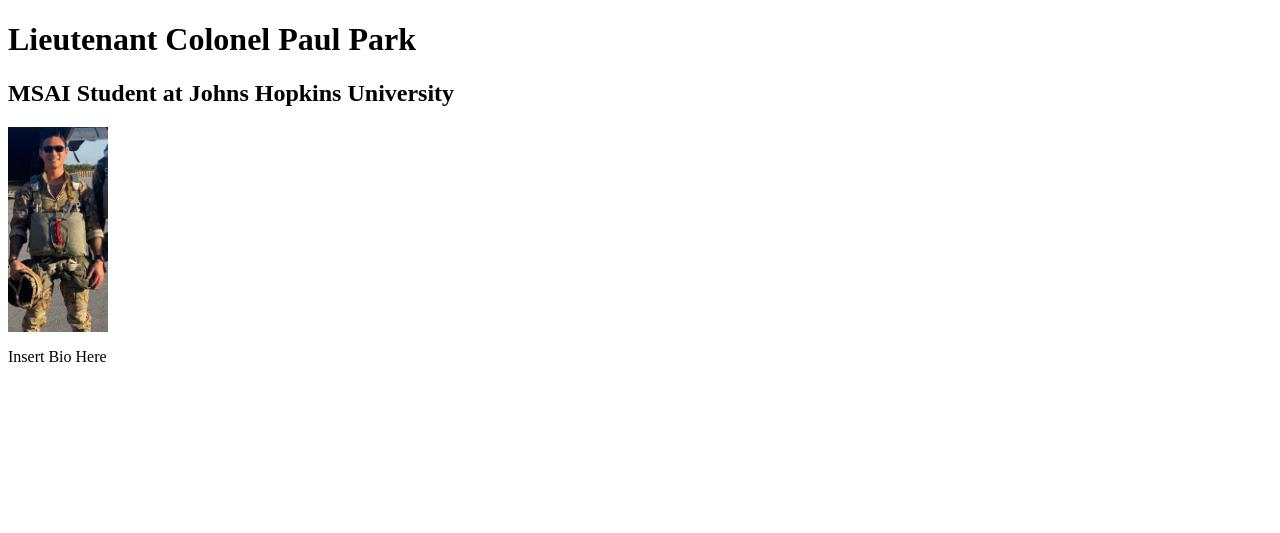
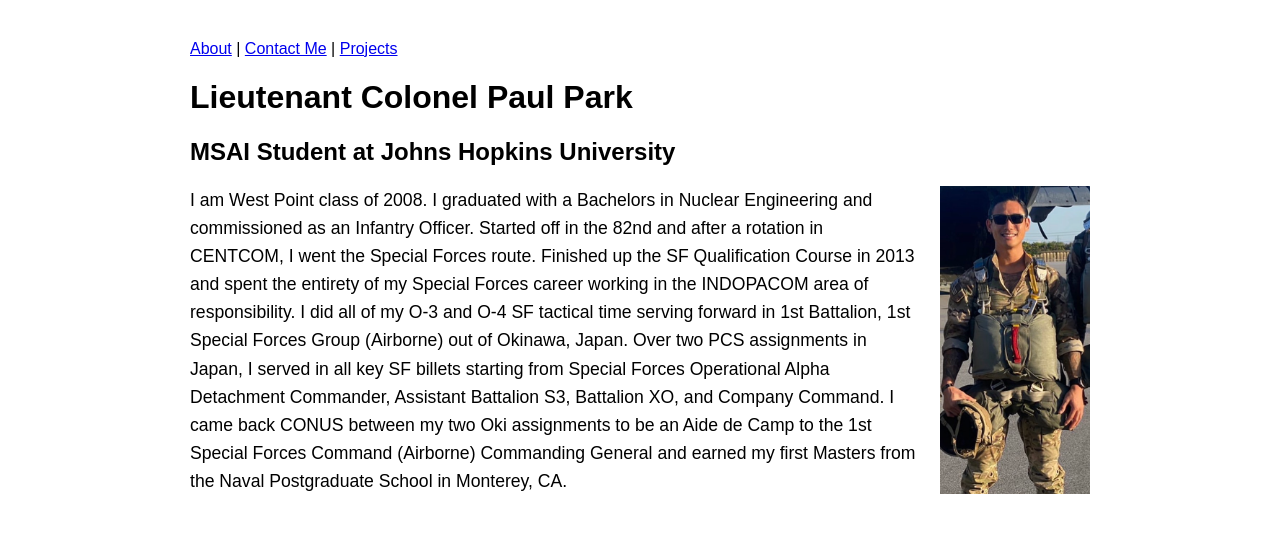
Before and after one commit to ypark79/jhu_software_concepts, a Flask app: page / in a window 1280 px wide. Shown: the top 533 px of the page. Run offline with Flask 3, Linux system fonts and the light colour scheme.

Commit message:
Added and linked a css file to home, projects, and contact pages.

```diff
--- a/personal_website/main.py
+++ b/personal_website/main.py
@@ -9,9 +9,9 @@ app = Flask(__name__)
 def home():
     return render_template('home.html')
 
-@app.route('/contact_info')
-def contact_info():
-    return render_template('contact_info.html')
+@app.route('/contact')
+def contact():
+    return render_template('contact.html')
 
 @app.route('/projects')
 def projects():
--- /dev/null
+++ b/personal_website/static/home.css
@@ -0,0 +1,17 @@
+body {
+    max-width: 900px;     /* prevents the image from flying to the far edge */
+    margin: 40px auto;    /* centers the whole content block on the page */
+    font-family: Arial, sans-serif;
+}
+
+img {
+    float: right;
+    width: 150px;
+    margin-left: 20px;
+    margin-bottom: 10px;
+}
+
+p {
+    font-size: 1.1rem;
+    line-height: 1.6;
+}
--- a/personal_website/templates/home.html
+++ b/personal_website/templates/home.html
@@ -3,11 +3,17 @@
 <head>
     <meta charset="UTF-8">
     <title>Lieutenant Colonel Paul Park</title>
+    <link rel="stylesheet" href="{{ url_for('static', filename='home.css') }}">
 </head>
 <body>
+    <nav>
+        <a href="{{ url_for('home') }}">About</a> |
+        <a href="{{ url_for('contact') }}">Contact Me</a> |
+        <a href="{{ url_for('projects') }}">Projects</a>
+    </nav>
     <h1>Lieutenant Colonel Paul Park</h1>
     <h2>MSAI Student at Johns Hopkins University</h2>
-    <img src = "{{url_for('static', filename = 'Park_Photo.jpg')}}" align = "center" style = "width: 100px;"/>
-    <p>Insert Bio Here</p>
+    <img src = "{{url_for('static', filename = 'Park_Photo.jpg')}}"/>
+    <p>I am West Point class of 2008. I graduated with a Bachelors in Nuclear Engineering and commissioned as an Infantry Officer. Started off in the 82nd and after a rotation in CENTCOM, I went the Special Forces route. Finished up the SF Qualification Course in 2013 and spent the entirety of my Special Forces career working in the INDOPACOM area of responsibility. I did all of my O-3 and O-4 SF tactical time serving forward in 1st Battalion, 1st Special Forces Group (Airborne) out of Okinawa, Japan. Over two PCS assignments in Japan, I served in all key SF billets starting from Special Forces Operational Alpha Detachment Commander, Assistant Battalion S3, Battalion XO, and Company Command. I came back CONUS between my two Oki assignments to be an Aide de Camp to the 1st Special Forces Command (Airborne) Commanding General and earned my first Masters from the Naval Postgraduate School in Monterey, CA. </p>
 </body>
 </html>
```
Also changed, not shown: personal_website/templates/contact.html (added, +18 -0 lines), personal_website/templates/projects.html (added, +19 -0 lines).
